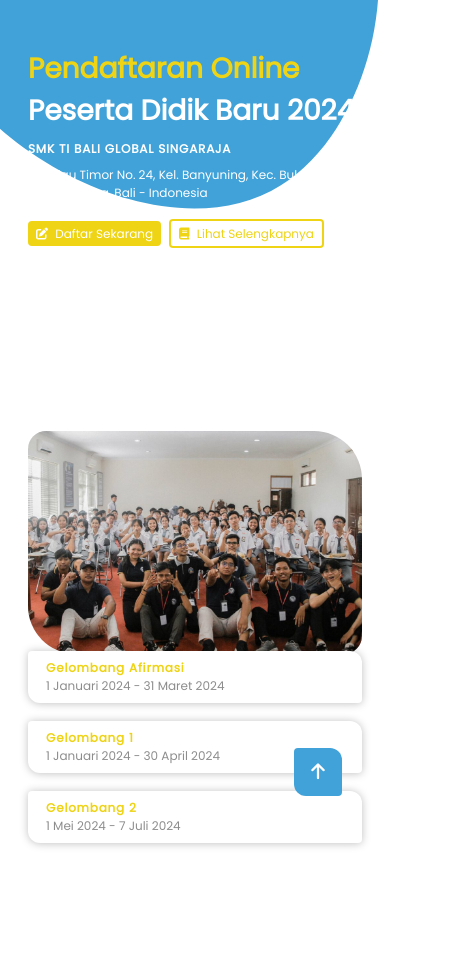
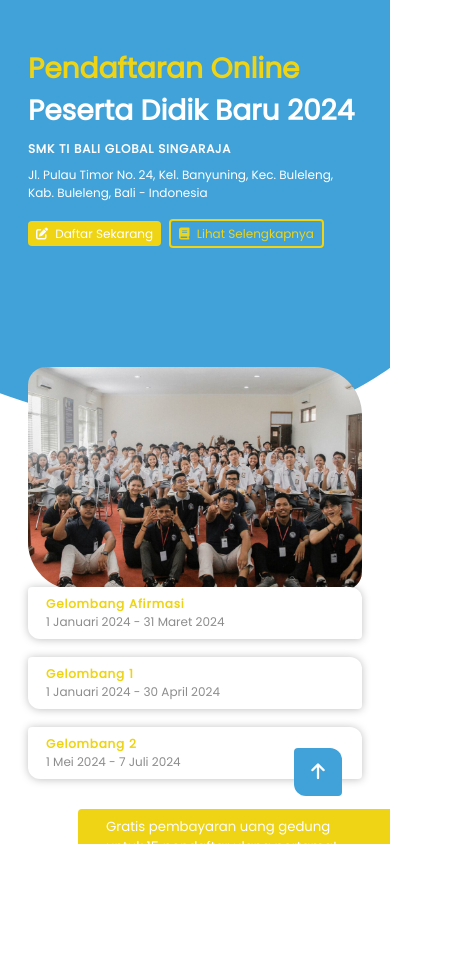
Before and after one commit to AryaDewata/ppdb-smkti, a plain HTML site: page index.html in a window 390 px wide. Shown: the top 953 px of the page, 468 px wide, since content can reach past the window. Drawn offline with Linux system fonts and the light colour scheme; grey boxes are pictures that could not be loaded.

Commit message:
Add files via upload

```diff
--- a/css/main.css
+++ b/css/main.css
@@ -249,17 +249,18 @@
 }
 @media (max-width: 540px) {
   * > body > header {
-    padding: 48px 28px 184px;
+    position: relative;
+    padding: 48px 28px 248px;
     min-height: 100vh;
     height: max-content;
+    overflow: hidden;
     flex-direction: column;
     gap: 28px;
   }
   * > body > header > svg {
-    position: absolute;
-    top: -45%;
-    left: -65%;
-    width: 185%;
+    top: -100%;
+    left: -200%;
+    width: 400%;
   }
   * > body > header > .header-text {
     width: 100%;
@@ -312,7 +313,7 @@
     color: #f2dd42;
   }
   * > body > header > #banner {
-    bottom: -60%;
+    bottom: -2.5%;
     width: 80%;
     padding: 8px 28px;
     transition: 800ms;
```
